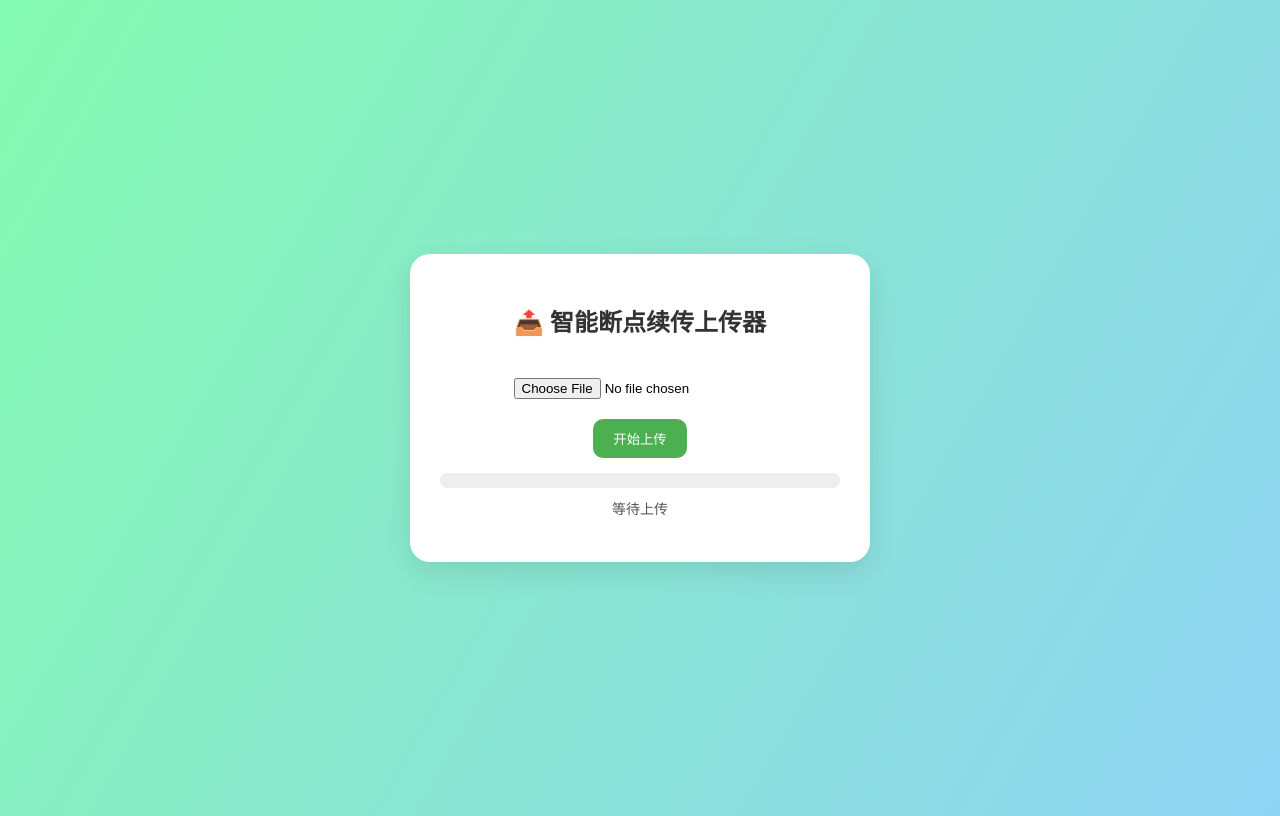
After one commit to ym9786/upload_server, a Flask app: template templates/upload.html in a window 1280 px wide. The commit adds this page. Run offline with Flask 3, Linux system fonts and the light colour scheme; the template is opened without the code that fills it, so the values that code supplies are empty.

Commit message:
js分模块

```diff
--- a/static/uploader.js
+++ b/static/uploader.js
@@ -1,23 +1,4 @@
-// --- 全局变量 ---
-let currentPage = 1;
-const perPage = 10;
-let totalFiles = 0;
-let currentFileList = [];
-let contextMenuEl = null;
-
-// 初始化
-document.addEventListener("DOMContentLoaded", () => {
-  fetchFiles();
-  setupUploadHandler();
-  setupModalClose();
-  setupContextMenu();
-  setupSearch();
-});
-document.getElementById("chooseBtn").addEventListener("click", () => {
-  document.getElementById("fileInput").click();
-});
-// ===================== 上传文件 =====================
-function setupUploadHandler() {
+export function setupUploadHandler() {
   const fileInput = document.getElementById("fileInput");
   const uploadBtn = document.getElementById("uploadBtn");
   const chooseBtn = document.getElementById("chooseBtn");
@@ -28,23 +9,16 @@ function setupUploadHandler() {
 
   uploadBtn.addEventListener("click", async () => {
     const files = fileInput.files;
-    if (!files.length) {
-      alert("请选择文件！");
-      return;
-    }
-
-    for (let file of files) {
-      await uploadFileInChunks(file);
-    }
-
+    if (!files.length) return alert("请选择文件！");
+    for (let file of files) await uploadFileInChunks(file);
     alert("上传完成！");
     fileInput.value = "";
-    fetchFiles();
+    import('./fileList.js').then(mod => mod.fetchFiles());
   });
 }
 
 async function uploadFileInChunks(file) {
-  const chunkSize = 2 * 1024 * 1024; // 2MB
+  const chunkSize = 2 * 1024 * 1024;
   const totalChunks = Math.ceil(file.size / chunkSize);
 
   for (let i = 0; i < totalChunks; i++) {
@@ -67,251 +41,3 @@ async function uploadFileInChunks(file) {
     body: JSON.stringify({ filename: file.name })
   });
 }
-
-// ===================== 文件列表 =====================
-async function fetchFiles(page = 1, keyword = "") {
-  const res = await fetch(`/files?page=${page}&per_page=${perPage}`);
-  const data = await res.json();
-  totalFiles = data.total;
-  currentPage = page;
-  currentFileList = data.files
-    .map(f => ({
-      ...f,
-      url: `/uploads/${encodeURIComponent(f.name)}`
-    }))
-    .filter(f => f.name.toLowerCase().includes(keyword.toLowerCase()));
-
-  renderFiles(currentFileList);
-  bindFileNameTooltip();
-  renderPagination();
-}
-
-function renderFiles(filesList) {
-  const fileGrid = document.getElementById("fileGrid");
-  fileGrid.innerHTML = "";
-
-  filesList.forEach(f => {
-    const card = document.createElement("div");
-    card.className = "file-card";
-    card.dataset.filename = f.name;
-    card.dataset.fileurl = f.url;
-    card.dataset.isImage = f.is_image;
-    card.setAttribute("title", f.name);
-
-    // 缩略图或图标
-    if (f.is_image) {
-      const img = document.createElement("img");
-      img.dataset.src = f.url;
-      img.alt = f.name;
-      img.className = "thumb";
-      card.appendChild(img);
-    } else {
-      const icon = document.createElement("div");
-      icon.className = "file-icon";
-      icon.textContent = "📄";
-      card.appendChild(icon);
-    }
-
-    // 文件名（深蓝色）
-    const nameDiv = document.createElement("div");
-    nameDiv.className = "file-name";
-    nameDiv.textContent = f.name;
-    // nameDiv.setAttribute("data-fullname", f.name); // ← 关键！
-    nameDiv.style.color = "#0b3d91";
-    card.appendChild(nameDiv);
-
-    // 点击预览
-    card.addEventListener("click", e => {
-      e.stopPropagation();
-      openPreviewFromCard(card);
-    });
-
-    // 右键菜单
-    card.addEventListener("contextmenu", e => {
-      e.preventDefault();
-      showContextMenu(f, e.pageX, e.pageY);
-    });
-
-    fileGrid.appendChild(card);
-  });
-
-  initLazyLoad();
-  // 动态 tooltip 显示完整文件名
-
-
-}
-  function bindFileNameTooltip() {
-    // 动态 tooltip 显示完整文件名
-    document.querySelectorAll('.file-name').forEach(el => {
-      el.addEventListener('mouseenter', (e) => {
-        const tooltip = document.createElement('div');
-        tooltip.className = 'file-tooltip';
-        tooltip.textContent = el.dataset.fullname || el.textContent;
-        document.body.appendChild(tooltip);
-
-        const rect = el.getBoundingClientRect();
-        tooltip.style.left = rect.left + 'px';
-        tooltip.style.top = rect.top - rect.height - 8 + 'px';
-      });
-
-      el.addEventListener('mouseleave', () => {
-        document.querySelectorAll('.file-tooltip').forEach(t => t.remove());
-      });
-    });
-  }
-
-// ===================== 搜索 =====================
-function setupSearch() {
-  const searchInput = document.getElementById("searchInput");
-  if (!searchInput) return;
-
-  searchInput.addEventListener("input", e => {
-    const keyword = e.target.value.trim();
-    fetchFiles(1, keyword);
-  });
-}
-
-// ===================== 分页 =====================
-function renderPagination() {
-  const totalPages = Math.ceil(totalFiles / perPage);
-  const pagination = document.getElementById("pagination");
-  if (!pagination) return;
-
-  pagination.innerHTML = "";
-  for (let i = 1; i <= totalPages; i++) {
-    const btn = document.createElement("button");
-    btn.textContent = i;
-    btn.className = i === currentPage ? "active" : "";
-    btn.addEventListener("click", () => fetchFiles(i));
-    pagination.appendChild(btn);
-  }
-}
-
-// ===================== 懒加载 =====================
-function initLazyLoad() {
-  const lazyImages = document.querySelectorAll("img.thumb[data-src]");
-  if (!("IntersectionObserver" in window)) {
-    lazyImages.forEach(img => (img.src = img.dataset.src));
-    return;
-  }
-  const obs = new IntersectionObserver((entries, ob) => {
-    entries.forEach(entry => {
-      if (entry.isIntersecting) {
-        const img = entry.target;
-        img.src = img.dataset.src;
-        img.removeAttribute("data-src");
-        ob.unobserve(img);
-      }
-    });
-  }, { rootMargin: "100px" });
-  lazyImages.forEach(img => obs.observe(img));
-}
-
-// ===================== 文件预览 =====================
-function openPreviewFromCard(card) {
-  const filename = card.dataset.filename;
-  const url = card.dataset.fileurl;
-  const isImage = card.dataset.isImage === "true" || card.dataset.isImage === "1";
-
-  const previewContainer = document.getElementById("previewContainer");
-  previewContainer.innerHTML = "";
-
-  if (isImage) {
-    const img = document.createElement("img");
-    img.src = url;
-    img.alt = filename;
-    img.style.maxWidth = "80vw";
-    img.style.maxHeight = "70vh";
-    previewContainer.appendChild(img);
-  } else {
-    const iframe = document.createElement("iframe");
-    iframe.src = url;
-    iframe.style.width = "80vw";
-    iframe.style.height = "70vh";
-    previewContainer.appendChild(iframe);
-  }
-
-  const fileDetails = document.getElementById("fileDetails");
-  fileDetails.innerHTML = `
-    <strong>文件名：</strong>${filename}<br>
-    <strong>类型：</strong>${isImage ? "图片" : "文件"}
-  `;
-
-  const modal = document.getElementById("previewModal");
-  modal.style.display = "flex";
-}
-
-// ===================== 关闭预览 =====================
-function setupModalClose() {
-  const modal = document.getElementById("previewModal");
-  if (!modal) return;
-  modal.querySelector(".close")?.addEventListener("click", () => (modal.style.display = "none"));
-  modal.addEventListener("click", e => {
-    if (e.target === modal) modal.style.display = "none";
-  });
-}
-
-// ===================== 右键菜单 =====================
-function setupContextMenu() {
-  contextMenuEl = document.createElement("div");
-  contextMenuEl.id = "contextMenu";
-  contextMenuEl.style.position = "absolute";
-  contextMenuEl.style.display = "none";
-  contextMenuEl.style.background = "#e9f6fcff";
-  contextMenuEl.style.border = "1px solid #0ff";
-  contextMenuEl.style.padding = "6px 0";
-  contextMenuEl.style.borderRadius = "6px";
-  contextMenuEl.style.zIndex = 9999;
-  contextMenuEl.style.minWidth = "120px";
-  document.body.appendChild(contextMenuEl);
-
-  document.addEventListener("click", () => (contextMenuEl.style.display = "none"));
-}
-
-function showContextMenu(file, x, y) {
-  contextMenuEl.innerHTML = `
-    <div class="ctx-item" data-action="download">⬇ 下载</div>
-    <div class="ctx-item" data-action="delete">🗑 删除</div>
-    <div class="ctx-item" data-action="info">ℹ 详情</div>
-  `;
-  // 右键字体颜色
-  contextMenuEl.querySelectorAll(".ctx-item").forEach(item => {
-    item.style.padding = "8px 12px";
-    item.style.cursor = "pointer";
-    item.style.color = "#004aad";
-    item.addEventListener("mouseenter", () => (item.style.background = "#112"));
-    item.addEventListener("mouseleave", () => (item.style.background = "none"));
-    item.addEventListener("click", e => handleContextAction(e, file));
-  });
-
-  contextMenuEl.style.left = x + "px";
-  contextMenuEl.style.top = y + "px";
-  contextMenuEl.style.display = "block";
-}
-
-function handleContextAction(e, file) {
-  const action = e.target.dataset.action;
-  contextMenuEl.style.display = "none";
-
-  switch (action) {
-    case "download":
-      window.open(file.url, "_blank");
-      break;
-    case "delete":
-      if (confirm(`确定要删除 ${file.name} 吗？`)) deleteFile(file.name);
-      break;
-    case "info":
-      alert(`文件名：${file.name}\n大小：${(file.size / 1024).toFixed(2)} KB\n时间：${file.mtime}`);
-      break;
-  }
-}
-
-async function deleteFile(filename) {
-  const res = await fetch(`/delete_file?filename=${encodeURIComponent(filename)}`, { method: "DELETE" });
-  if (res.ok) {
-    alert("删除成功！");
-    fetchFiles(currentPage);
-  } else {
-    alert("删除失败！");
-  }
-}
--- a/templates/index.html
+++ b/templates/index.html
@@ -55,7 +55,10 @@
   <div id="resizeHandle" title="拖动调整缩略图大小"></div>
 
   <!-- 🌠 脚本加载 -->
-  <script src="/static/uploader.js"></script>
+  <!-- main.js 作为入口 -->
+  <script type="module" src="/static/main.js"></script>
+  <!-- canvas 粒子背景 -->
   <script src="/static/canvasmod.js"></script>
+
 </body>
 </html>
--- /dev/null
+++ b/templates/upload.html
@@ -0,0 +1,67 @@
+<!DOCTYPE html>
+<html lang="zh">
+<head>
+  <meta charset="UTF-8">
+  <title>📤 智能断点续传上传器</title>
+  <script src="/static/uploader.js"></script>
+  <style>
+    body {
+      font-family: "Segoe UI", sans-serif;
+      display: flex;
+      justify-content: center;
+      align-items: center;
+      height: 100vh;
+      background: linear-gradient(120deg, #84fab0, #8fd3f4);
+    }
+    .card {
+      background: white;
+      border-radius: 20px;
+      padding: 30px;
+      box-shadow: 0 10px 30px rgba(0,0,0,0.1);
+      width: 400px;
+      text-align: center;
+    }
+    h2 { margin-bottom: 20px; color: #333; }
+    input[type=file] { margin: 20px 0; }
+    button {
+      background: #4caf50;
+      border: none;
+      color: white;
+      padding: 10px 20px;
+      border-radius: 10px;
+      cursor: pointer;
+      transition: 0.3s;
+    }
+    button:hover { background: #45a049; }
+    #progress-bar {
+      width: 100%;
+      height: 15px;
+      background: #eee;
+      border-radius: 10px;
+      margin-top: 15px;
+      overflow: hidden;
+    }
+    #progress {
+      height: 100%;
+      width: 0;
+      background: linear-gradient(90deg, #00c6ff, #0072ff);
+      transition: width 0.2s;
+    }
+    #status {
+      margin-top: 10px;
+      font-size: 14px;
+      color: #555;
+    }
+  </style>
+</head>
+<body>
+  <div class="card">
+    <h2>📤 智能断点续传上传器</h2>
+    <input type="file" id="fileInput" />
+    <br />
+    <button onclick="startUpload()">开始上传</button>
+    <div id="progress-bar"><div id="progress"></div></div>
+    <p id="status">等待上传</p>
+  </div>
+</body>
+</html>
```
Also changed, not shown: static/contextMenu.js (added, +50 -0 lines), static/deleteFile.js (added, +9 -0 lines), static/fileList.js (added, +108 -0 lines), static/main.js (added, +25 -0 lines), static/preview.js (+34 -38 lines), static/search.js (added, +11 -0 lines).
